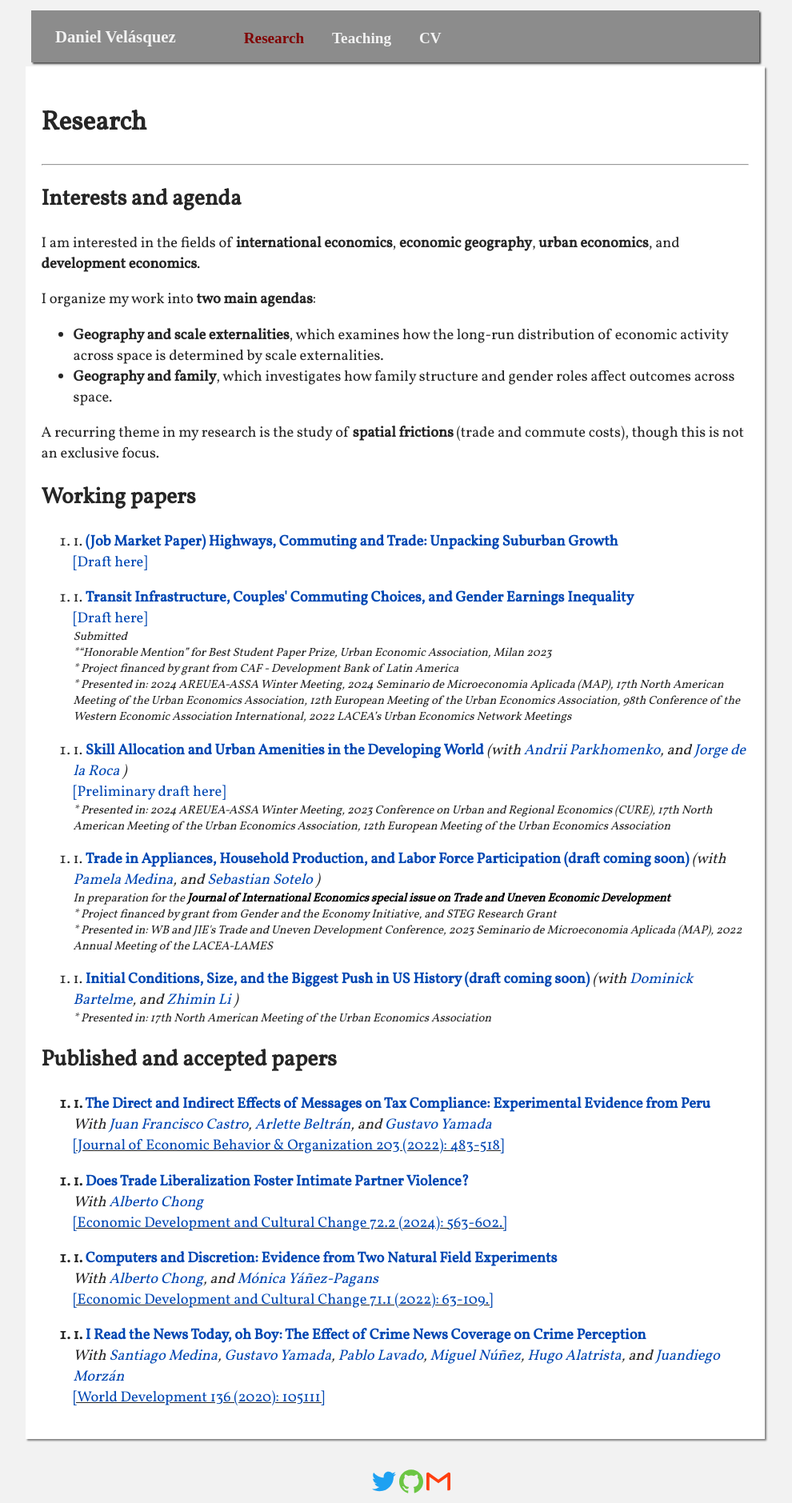
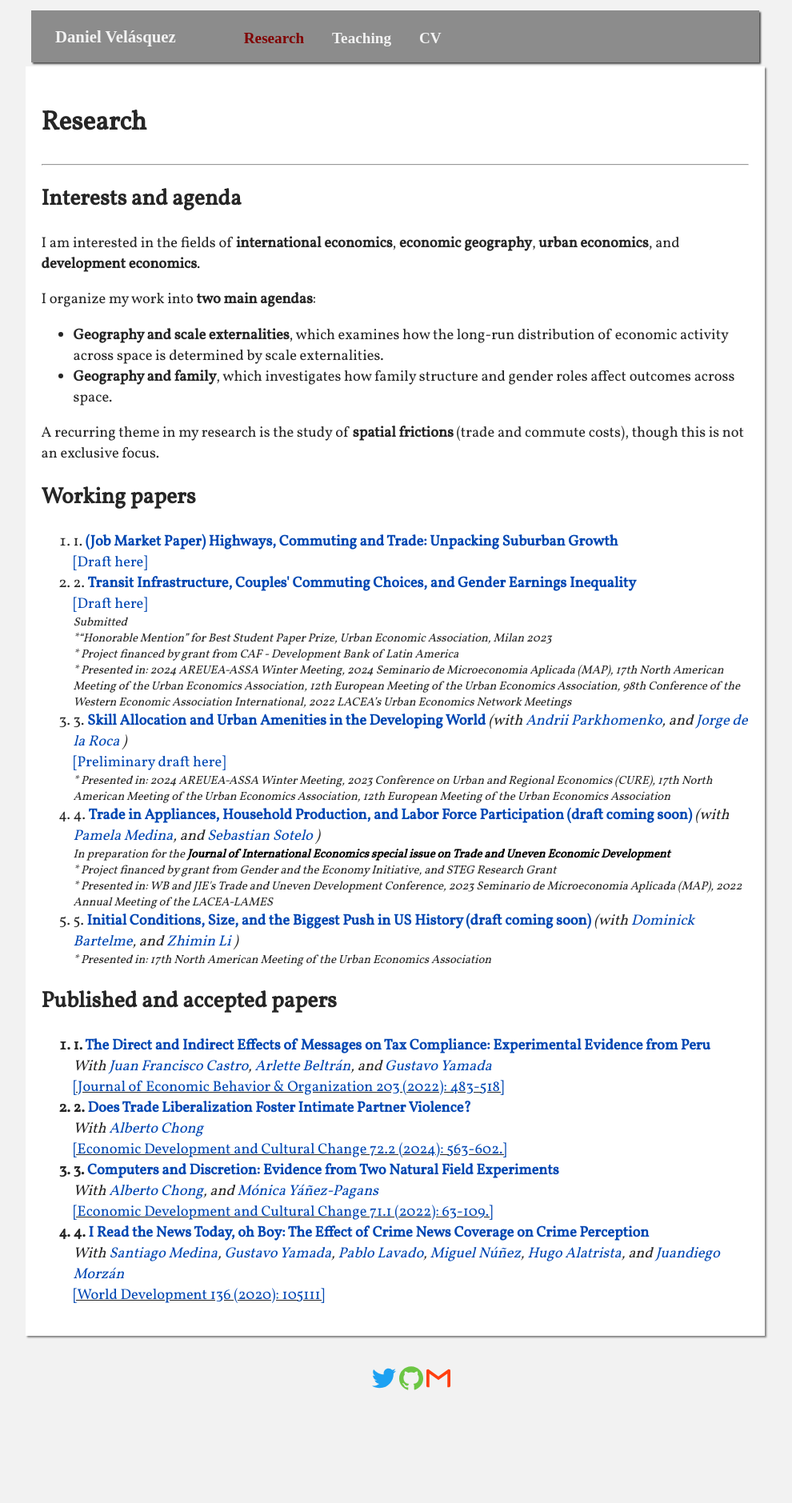
Before and after one commit to dvelasquezc/dvelasquezc.github.io, a Jekyll site: the page built from _pages/research.md, in a window 1280 px wide. Shown: the whole page at 80% size, without its empty margins (146-1136 px from the left). Built offline with Jekyll 4.4.1, drawn with Linux system fonts in a browser that asks for light colours; some web fonts are replaced; after the commit the page ends 1750 px from its top, so only the background shows below that.

Commit message:
update numered lists css

```diff
--- a/_pages/research.md
+++ b/_pages/research.md
@@ -33,11 +33,11 @@ show: "yes"
 
 <div>
 	{% assign research_sorted = site.research | sort: "order_paper" %}
+	<ul class="numbered">
 	{% for paper in research_sorted %}
 	{% if paper.pubstatus == "mimeo" %}
 
 		<div>
-		<ul class="numbered">
 			<li ><a href ="{{ paper.url }}" style= "font-weight: bold;">{{ paper.title }}</a>
 			{% if paper.coauthors %}
 				<i> (with
@@ -130,10 +130,10 @@ show: "yes"
 			</div>
 			{% endif %}
 
-		</ul>
 		</div>
 	{% endif %}
 	{% endfor %}
+	</ul>
 </div>
 
 
@@ -143,11 +143,11 @@ show: "yes"
 <h2> Published and accepted papers </h2>
 <div>
 	{% assign research_sorted = site.research | sort: "order_paper" %}
+	<ul class="numbered">
 	{% for paper in research_sorted %}
 	{% if paper.pubstatus == "Published" %}
 
 		<div>
-		<ul class="numbered">
 			<li style= "font-weight: bold;"><a href ="{{ paper.url }}">{{ paper.title }}</a></li>
 			{% if paper.coauthors %}
 				<i>With
@@ -206,8 +206,8 @@ show: "yes"
 			</div>
 			{% endif %}
 
-		</ul>
 		</div>
 	{% endif %}
 	{% endfor %}
+	</ul>
 </div>
```
